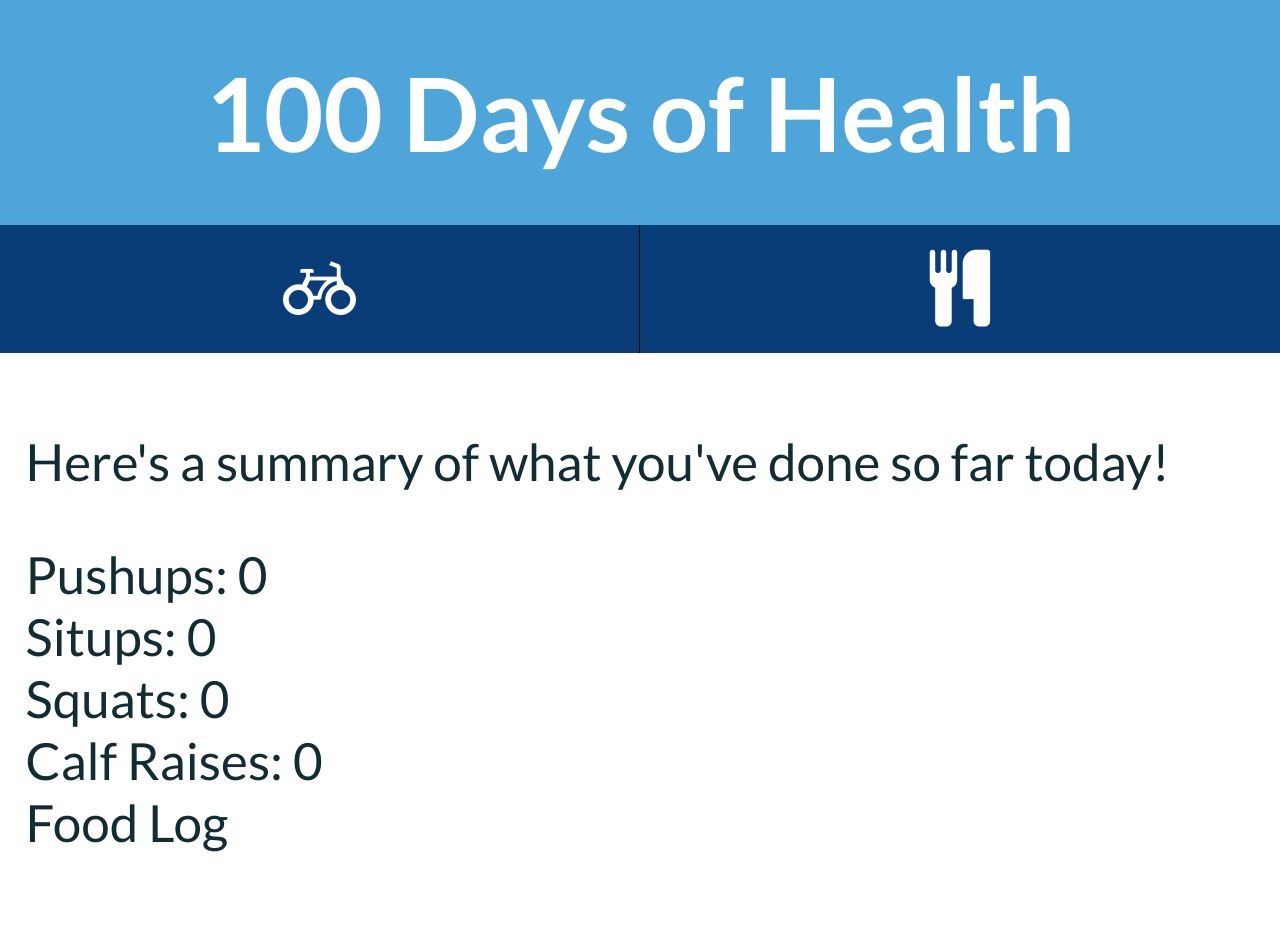
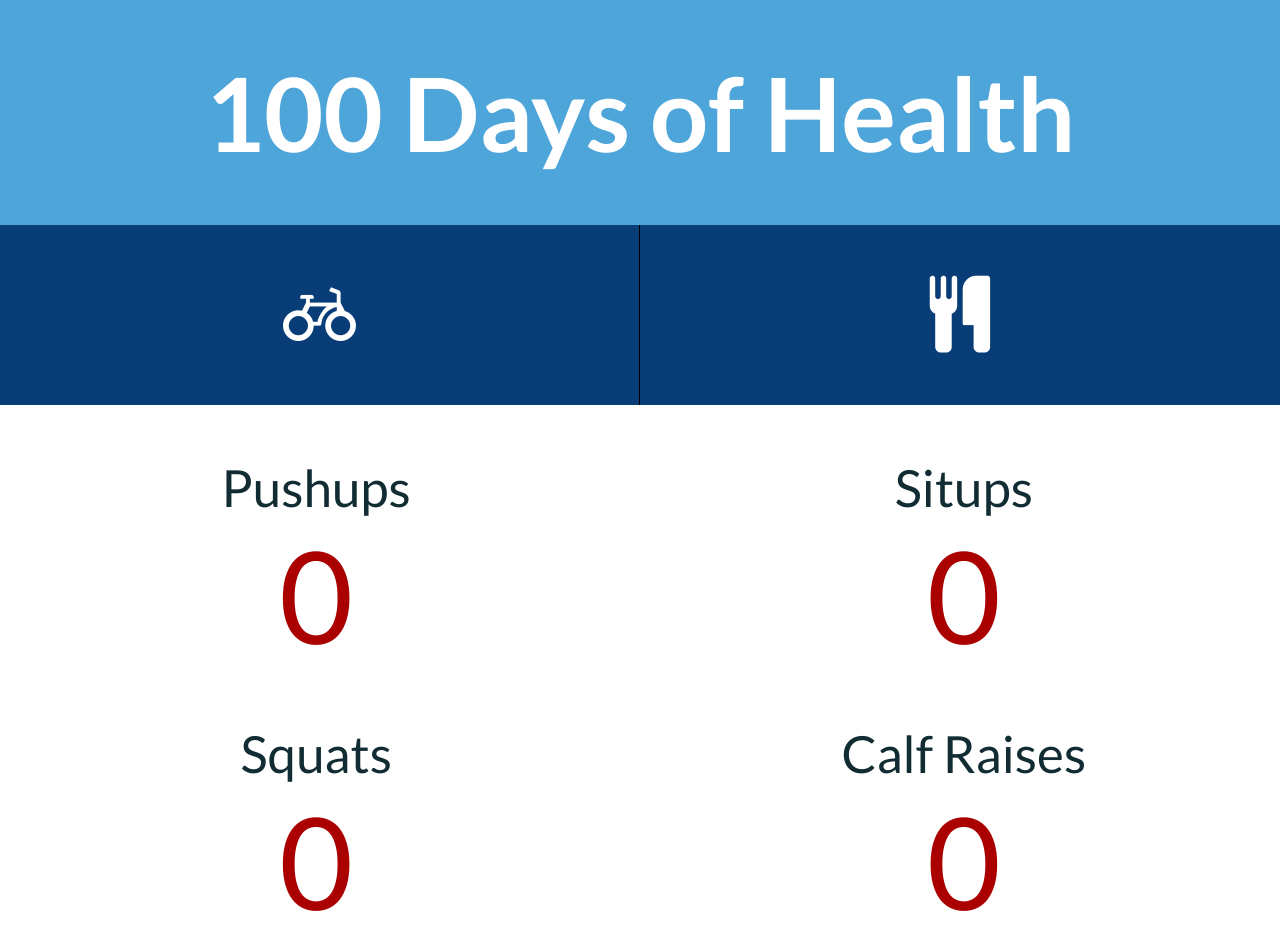
Before and after one commit to tomgeekery/health-tracker, a Vue app: page / in a window 1280 px wide. Shown: the top 950 px of the page. Before the commit the page ends 879 px from the top, so only its background shows below. Built offline with nearby package versions, Linux system fonts and the light colour scheme.

Commit message:
Updated a lot of styling to make the app look and operate a bit better

```diff
--- a/src/App.vue
+++ b/src/App.vue
@@ -6,11 +6,11 @@
     ></Navigation>
 
     <div class="app-wrapper">
-      <Summary
+      <Overview
         :fitness="fitness"
         :food="food"
-        v-if="page === 'summary'"
-      ></Summary>
+        v-if="page === 'overview'"
+      ></Overview>
 
       <Fitness
         :fitness="fitness"
@@ -26,9 +26,9 @@
 </template>
 
 <script>
+import Food from './components/Food'
 import Fitness from './components/Fitness'
-import Food from './components/Food'
-import Summary from './components/Summary'
+import Overview from './components/Overview'
 import Navigation from './components/Navigation'
 
 export default {
@@ -38,7 +38,7 @@ export default {
     Fitness,
     Food,
     Navigation,
-    Summary
+    Overview
   },
 
   data () {
@@ -49,9 +49,8 @@ export default {
         squats: 0,
         calfRaises: 0
       },
-
       food: { log: '' },
-      page: 'summary'
+      page: 'overview'
     }
   },
 
@@ -86,7 +85,7 @@ export default {
 
   label {
     display: block;
-    margin-bottom: 0.25rem;
+    margin-bottom: 0.5rem;
   }
 
   input,
@@ -95,7 +94,8 @@ export default {
     border: 1px solid #ccc;
     border-radius: 0.25rem;
     color: #6d6d6d;
-    padding: 0.5rem;
+    font-size: 2rem;
+    padding: 2rem;
     width: 100%;
   }
 
@@ -116,6 +116,6 @@ export default {
   }
 
   .app-wrapper {
-    padding: 1rem;
+    padding: 2rem;
   }
 </style>
--- a/src/components/Fitness.vue
+++ b/src/components/Fitness.vue
@@ -1,55 +1,60 @@
 <template>
   <div>
     <div class="wrapper">
-      <p class="help-text">Keep track of your exercises here!</p>
-
-      <fieldset>
+      <div class="form-fields">
+        <fieldset class="form-wrapper">
           <label for="pushups">Push-ups</label>
 
           <input
             type="number"
             name="pushups"
             id="pushups"
+            class="number-field"
             step="10"
+            min="0"
             v-model="fitness.pushups"
           >
         </fieldset>
 
-      <fieldset>
+        <fieldset class="form-wrapper">
           <label for="situps">Sit-ups</label>
 
           <input
             type="number"
             name="situps"
             id="situps"
+            class="number-field"
             step="10"
             v-model="fitness.situps"
           >
         </fieldset>
 
-      <fieldset>
+        <fieldset class="form-wrapper">
           <label for="squats">Squats</label>
 
           <input
             type="number"
             name="squats"
             id="squats"
+            class="number-field"
             step="10"
             v-model="fitness.squats"
           >
         </fieldset>
 
-      <fieldset>
+        <fieldset class="form-wrapper">
           <label for="calfRaises">Calf Raises</label>
 
           <input
             type="number"
             name="calfRaises"
             id="calfRaises"
+            class="number-field"
             step="10"
             v-model="fitness.calfRaises"
           >
         </fieldset>
+      </div>
     </div>
   </div>
 </template>
@@ -57,7 +62,6 @@
 <script>
   export default {
     name: 'fitness',
-
     props: ['fitness']
   }
 </script>
@@ -66,4 +70,20 @@
   .help-text {
     text-align: center;
   }
+
+  .form-fields {
+    display: flex;
+    flex-wrap: wrap;
+    justify-content: space-between;
+  }
+
+  .form-wrapper {
+    text-align: center;
+    width: 45%;
+  }
+
+  .number-field {
+    text-align: center;
+    width: 10rem;
+  }
 </style>
--- a/src/components/Food.vue
+++ b/src/components/Food.vue
@@ -1,11 +1,8 @@
 <template>
-  <div>
-    <p class="help-text">Keep track of what you eat today here!</p>
-    <fieldset>
-      <label for="foodEntry">Food Log</label>
-      <textarea rows="10" name="foodEntry" id="foodEntry" v-model="food.log"></textarea>
-    </fieldset>
-  </div>
+  <fieldset>
+    <label for="foodEntry">Food Log</label>
+    <textarea rows="10" name="foodEntry" id="foodEntry" v-model="food.log"></textarea>
+  </fieldset>
 </template>
 
 <script>
@@ -14,9 +11,3 @@
     props: ['food']
   }
 </script>
-
-<style scoped>
-  .help-text {
-    text-align: center;
-  }
-</style>
--- a/src/components/Navigation.vue
+++ b/src/components/Navigation.vue
@@ -3,7 +3,7 @@
     <h1 class="header-heading">
       <a
         href="#"
-        @click.prevent="changePage('summary')"
+        @click.prevent="changePage('overview')"
       >100 Days of Health</a>
     </h1>
 
@@ -50,7 +50,7 @@
 
   .option {
     background-color: #083d77;
-    padding: 1rem;
+    padding: 2rem;
     text-align: center;
     width: 50%;
   }
--- /dev/null
+++ b/src/components/Overview.vue
@@ -0,0 +1,109 @@
+<template>
+  <div>
+    <div class="fitness-wrapper">
+      <div class="fitness-item">
+        <span>Pushups</span>
+        <div
+          class="fitness-number"
+          :class="fitnessStatus('pushups')"
+        >{{ fitness.pushups }}</div>
+      </div>
+      <div class="fitness-item">
+        <span>Situps</span>
+        <div
+          class="fitness-number"
+          :class="fitnessStatus('situps')"
+        >{{ fitness.situps }}</div>
+      </div>
+      <div class="fitness-item">
+        <span>Squats</span>
+        <div
+          class="fitness-number"
+          :class="fitnessStatus('squats')"
+        >{{ fitness.squats }}</div>
+      </div>
+      <div class="fitness-item">
+        <span>Calf Raises</span>
+        <div
+          class="fitness-number"
+          :class="fitnessStatus('calfRaises')"
+        >{{ fitness.calfRaises }}</div>
+      </div>
+    </div>
+
+    <div
+      class="food-wrapper"
+      v-if="food.log"
+    >
+      <div class="food-label">Food Log</div>
+      <div class="food-log">{{ food.log }}</div>
+    </div>
+  </div>
+</template>
+
+<script>
+  export default {
+    name: 'overview',
+    props: [
+      'food',
+      'fitness'
+    ],
+    methods: {
+      // Sends back a class if there are numbers in there.
+      fitnessStatus (exercise) {
+        if (this.fitness[exercise] > 0) {
+          return 'active'
+        }
+      }
+    },
+    data () {
+      return {
+        status: ''
+      }
+    }
+  }
+</script>
+
+<style scoped>
+  .fitness-wrapper {
+    display: flex;
+    flex-wrap: wrap;
+    justify-content: space-between;
+  }
+
+  .fitness-item,
+  .food-wrapper {
+    padding-left: 0.5rem;
+    padding-right: 0.5rem;
+  }
+
+  .fitness-item {
+    margin-bottom: 2rem;
+    text-align: center;
+    width: 45%;
+  }
+
+  .fitness-number {
+    color: #AA0000;
+    font-size: 5rem;
+  }
+
+  .fitness-number.active {
+    color: #008000;
+  }
+
+  .food-wrapper {
+    padding-top: 2rem;
+  }
+
+  .food-label {
+    text-align: center;
+  }
+
+  .food-log {
+    border: 1px solid #ccc;
+    margin-top: 1rem;
+    padding: 2rem;
+  }
+
+</style>
--- a/src/components/Summary.vue
+++ /dev/null
@@ -1,23 +0,0 @@
-<template>
-  <div>
-    <p>Here's a summary of what you've done so far today!</p>
-
-    <div>Pushups: {{ fitness.pushups }}</div>
-    <div>Situps: {{ fitness.situps }}</div>
-    <div>Squats: {{ fitness.squats }}</div>
-    <div>Calf Raises: {{ fitness.calfRaises }}</div>
-
-    <div>Food Log</div>
-    <div>{{ food.log }}</div>
-  </div>
-</template>
-
-<script>
-  export default {
-    name: 'summary',
-    props: [
-      'food',
-      'fitness'
-    ]
-  }
-</script>
```
Lines whose indentation alone changed are shown as unchanged.
